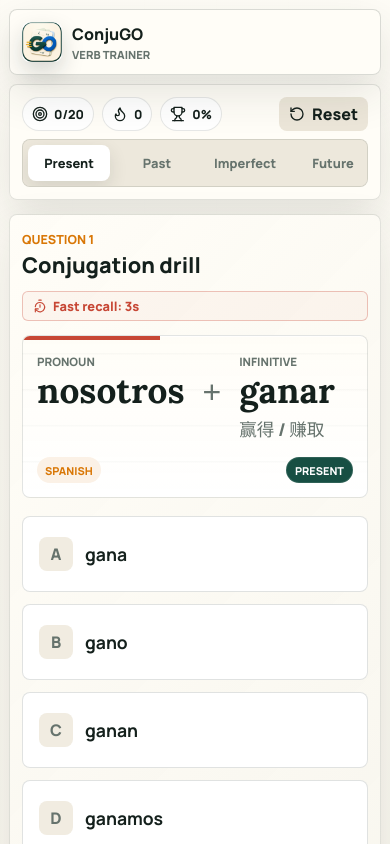
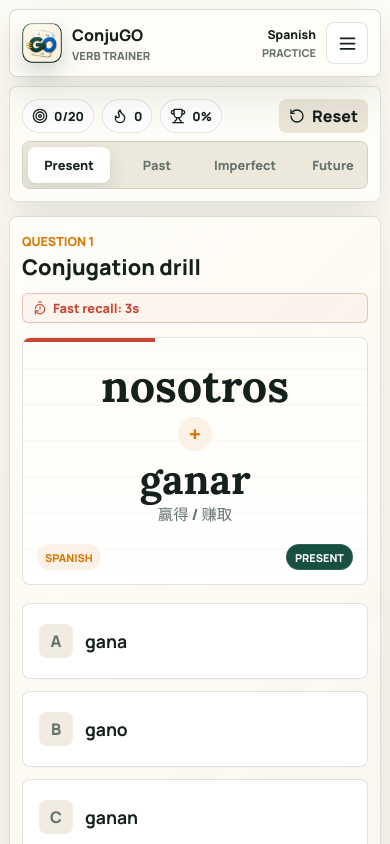
Before and after one commit to phoenixlwpapix/conjugo, a React (Vite) app: page / in a window 390 px wide. Shown: the top 844 px of the page. Built offline with nearby package versions, Linux system fonts and the light colour scheme.

Commit message:
Improve responsive navigation and drill UI

```diff
--- a/src/App.tsx
+++ b/src/App.tsx
@@ -128,6 +128,7 @@ export default function App() {
         setActiveView={setActiveView}
       />
 
+      <div className="app-content">
         {activeView === 'practice' ? (
           <>
             <SessionBar
@@ -183,6 +184,7 @@ export default function App() {
             setBookTense={setBookTense}
           />
         )}
+      </div>
     </main>
   );
 }
--- a/src/components/Header.tsx
+++ b/src/components/Header.tsx
@@ -1,5 +1,5 @@
-import { CSSProperties } from 'react';
-import { Target, BookOpenText } from 'lucide-react';
+import { useEffect, useState, type CSSProperties } from 'react';
+import { BookOpenText, Menu, Target, X } from 'lucide-react';
 import { languages, type LanguageId } from '../data/verbs';
 import { type AppView } from '../hooks/usePractice';
 
@@ -11,6 +11,35 @@ interface HeaderProps {
 }
 
 export function Header({ languageId, switchLanguage, activeView, setActiveView }: HeaderProps) {
+  const [isMenuOpen, setIsMenuOpen] = useState(false);
+  const activeLanguage = languages.find((language) => language.id === languageId) ?? languages[0];
+  const activeViewLabel = activeView === 'practice' ? 'Practice' : 'Word Book';
+
+  useEffect(() => {
+    if (!isMenuOpen) {
+      return undefined;
+    }
+
+    const closeOnEscape = (event: KeyboardEvent) => {
+      if (event.key === 'Escape') {
+        setIsMenuOpen(false);
+      }
+    };
+
+    window.addEventListener('keydown', closeOnEscape);
+    return () => window.removeEventListener('keydown', closeOnEscape);
+  }, [isMenuOpen]);
+
+  const chooseLanguage = (nextLanguageId: LanguageId) => {
+    switchLanguage(nextLanguageId);
+    setIsMenuOpen(false);
+  };
+
+  const chooseView = (nextView: AppView) => {
+    setActiveView(nextView);
+    setIsMenuOpen(false);
+  };
+
   return (
     <header className="app-topbar">
       <div className="brand-lockup">
@@ -56,6 +85,56 @@ export function Header({ languageId, switchLanguage, activeView, setActiveView }
           Word Book
         </button>
       </div>
+
+      <div className="mobile-status" aria-label="Current selection">
+        <strong>{activeLanguage.name}</strong>
+        <span>{activeViewLabel}</span>
+      </div>
+
+      <button
+        aria-controls="mobile-navigation"
+        aria-expanded={isMenuOpen}
+        aria-label={isMenuOpen ? 'Close menu' : 'Open menu'}
+        className="mobile-menu-button"
+        onClick={() => setIsMenuOpen((current) => !current)}
+        type="button"
+      >
+        {isMenuOpen ? <X size={21} aria-hidden="true" /> : <Menu size={21} aria-hidden="true" />}
+      </button>
+
+      <div className="mobile-menu-panel" data-open={isMenuOpen} id="mobile-navigation">
+        <div className="mobile-menu-section">
+          <span>Language</span>
+          <div className="mobile-menu-grid">
+            {languages.map((language) => (
+              <button
+                className="tab-button"
+                data-active={language.id === languageId}
+                key={language.id}
+                onClick={() => chooseLanguage(language.id)}
+                style={{ '--accent': language.accent } as CSSProperties}
+                type="button"
+              >
+                {language.name}
+              </button>
+            ))}
+          </div>
+        </div>
+
+        <div className="mobile-menu-section">
+          <span>Workspace</span>
+          <div className="mobile-view-grid">
+            <button className="view-button" data-active={activeView === 'practice'} onClick={() => chooseView('practice')} type="button">
+              <Target size={16} aria-hidden="true" />
+              Practice
+            </button>
+            <button className="view-button" data-active={activeView === 'wordbook'} onClick={() => chooseView('wordbook')} type="button">
+              <BookOpenText size={16} aria-hidden="true" />
+              Word Book
+            </button>
+          </div>
+        </div>
+      </div>
     </header>
   );
 }
--- a/src/components/TrainerPanel.tsx
+++ b/src/components/TrainerPanel.tsx
@@ -146,39 +146,30 @@ export function TrainerPanel({
             </span>
           </div>
 
-          {/* Unified Grid for Pronoun + Infinitive alignment */}
-          <div
-            style={{
-              display: 'grid',
-              gridTemplateColumns: 'auto auto minmax(0, 1fr)',
-              gap: '4px 18px',
-              alignItems: 'baseline',
-              marginTop: '4px'
-            }}
-          >
+          <div className="prompt-builder">
             {/* Row 1: Labels */}
-            <span style={{ gridColumn: 1, fontSize: '0.72rem', fontWeight: 900, textTransform: 'uppercase', color: 'var(--muted)' }}>
+            <span className="prompt-builder-label prompt-builder-pronoun-label">
               Pronoun
             </span>
-            <span style={{ gridColumn: 2, fontSize: '0.72rem', visibility: 'hidden' }}>
+            <span className="prompt-builder-label prompt-builder-plus-label" aria-hidden="true">
               +
             </span>
-            <span style={{ gridColumn: 3, fontSize: '0.72rem', fontWeight: 900, textTransform: 'uppercase', color: 'var(--muted)' }}>
+            <span className="prompt-builder-label prompt-builder-verb-label">
               Infinitive
             </span>
 
             {/* Row 2: Contents */}
-            <h2 style={{ gridColumn: 1, margin: 0, color: 'var(--ink)', fontFamily: 'Lora, serif', fontSize: 'clamp(2.2rem, 5.5vw, 3.8rem)', lineHeight: 1 }}>
+            <h2 className="prompt-builder-pronoun">
               {pronounLabel}
             </h2>
-            <div style={{ gridColumn: 2, fontSize: '2rem', fontWeight: 300, color: 'var(--muted)', fontFamily: 'sans-serif', lineHeight: 1, justifySelf: 'center' }}>
+            <div className="prompt-builder-plus" aria-hidden="true">
               +
             </div>
-            <div style={{ gridColumn: 3, display: 'flex', alignItems: 'baseline', gap: '8px', flexWrap: 'wrap' }}>
-              <strong style={{ fontSize: 'clamp(2.2rem, 5.5vw, 3.8rem)', fontWeight: 900, fontFamily: 'Lora, serif', color: 'var(--ink)', lineHeight: 1 }}>
+            <div className="prompt-builder-verb">
+              <strong>
                 {prompt.verb.infinitive}
               </strong>
-              <em style={{ fontSize: 'clamp(1.1rem, 2.2vw, 1.4rem)', color: 'var(--muted)', fontStyle: 'normal', fontWeight: 800 }}>
+              <em>
                 {prompt.verb.translation}
               </em>
             </div>
--- a/src/styles.css
+++ b/src/styles.css
@@ -45,9 +45,17 @@ button {
 }
 
 .app-shell {
-  width: min(1180px, calc(100% - 28px));
+  display: grid;
+  grid-template-columns: 238px minmax(0, 1fr);
+  gap: 14px;
+  align-items: start;
+  width: min(1320px, calc(100% - 28px));
   margin: 0 auto;
   padding: 18px 0 28px;
+}
+
+.app-content {
+  min-width: 0;
 }
 
 .celebration-layer {
@@ -182,12 +190,15 @@ button {
 }
 
 .app-topbar {
-  position: relative;
-  display: grid;
-  grid-template-columns: minmax(145px, auto) minmax(280px, 1fr) auto;
-  gap: 12px;
-  align-items: center;
-  padding: 12px;
+  position: sticky;
+  top: 18px;
+  display: grid;
+  grid-template-columns: 1fr;
+  gap: 16px;
+  align-items: stretch;
+  align-content: start;
+  min-height: calc(100vh - 46px);
+  padding: 14px;
 }
 
 .brand-lockup {
@@ -226,7 +237,7 @@ button {
 
 .language-tabs {
   display: grid;
-  grid-template-columns: repeat(4, minmax(0, 1fr));
+  grid-template-columns: 1fr;
   gap: 8px;
 }
 
@@ -265,7 +276,8 @@ button {
 
 .view-switch {
   display: grid;
-  grid-template-columns: repeat(3, auto);
+  grid-template-columns: 1fr;
+  align-content: start;
   gap: 6px;
   padding: 5px;
   border: 1px solid rgba(20, 32, 28, 0.12);
@@ -277,7 +289,7 @@ button {
   display: inline-flex;
   gap: 7px;
   align-items: center;
-  justify-content: center;
+  justify-content: flex-start;
   min-height: 40px;
   padding: 0 12px;
   color: var(--muted);
@@ -310,7 +322,7 @@ button {
   gap: 12px;
   align-items: center;
   justify-content: space-between;
-  margin-top: 12px;
+  margin-top: 0;
   padding: 12px;
 }
 
@@ -384,7 +396,7 @@ button {
   display: grid;
   grid-template-columns: minmax(250px, 310px) minmax(0, 1fr);
   gap: 14px;
-  margin-top: 14px;
+  margin-top: 0;
   align-items: start;
   min-height: min(720px, calc(100vh - 112px));
 }
@@ -611,7 +623,7 @@ button {
 
 .conjugation-row {
   display: grid;
-  grid-template-columns: minmax(100px, 0.46fr) minmax(0, 1fr);
+  grid-template-columns: minmax(132px, 0.42fr) minmax(0, 1fr);
   gap: 12px;
   align-items: center;
   min-height: 72px;
@@ -622,7 +634,18 @@ button {
 }
 
 .conjugation-row span {
-  color: var(--muted);
+  display: inline-flex;
+  align-items: center;
+  width: fit-content;
+  max-width: 100%;
+  min-height: 34px;
+  padding: 0 10px;
+  border-radius: 999px;
+  overflow-wrap: anywhere;
+  color: color-mix(in srgb, var(--ink) 78%, var(--muted));
+  background: color-mix(in srgb, var(--language-accent, var(--green)) 8%, white);
+  font-size: clamp(0.98rem, 1.45vw, 1.16rem);
+  line-height: 1.12;
   font-weight: 900;
 }
 
@@ -635,6 +658,7 @@ button {
 }
 
 .trainer-panel {
+  container: trainer-panel / inline-size;
   min-height: 600px;
   padding: clamp(18px, 2.4vw, 26px);
   background:
@@ -728,10 +752,146 @@ button {
   margin: 0;
   color: var(--ink);
   font-family: 'Lora', serif;
-  font-size: clamp(2.65rem, 5.1vw, 4.25rem);
+  font-size: clamp(2.35rem, 4.45vw, 3.65rem);
   line-height: 1;
   letter-spacing: 0;
   overflow-wrap: anywhere;
+}
+
+.prompt-builder {
+  display: grid;
+  grid-template-columns: minmax(0, auto) auto minmax(0, 1fr);
+  gap: 4px 18px;
+  align-items: center;
+  min-width: 0;
+  margin-top: 4px;
+}
+
+.prompt-builder-label {
+  color: var(--muted);
+  font-size: 0.72rem;
+  font-weight: 900;
+  letter-spacing: 0;
+  text-transform: uppercase;
+}
+
+.prompt-builder-pronoun-label,
+.prompt-builder-pronoun {
+  grid-column: 1;
+}
+
+.prompt-builder-plus-label,
+.prompt-builder-plus {
+  grid-column: 2;
+  justify-self: center;
+}
+
+.prompt-builder-plus-label {
+  visibility: hidden;
+}
+
+.prompt-builder-verb-label,
+.prompt-builder-verb {
+  grid-column: 3;
+}
+
+.prompt-builder-pronoun {
+  min-width: 0;
+}
+
+.prompt-builder-plus {
+  display: grid;
+  place-items: center;
+  align-self: center;
+  width: 34px;
+  height: 34px;
+  border-radius: 999px;
+  color: var(--muted);
+  background: color-mix(in srgb, var(--language-accent, var(--green)) 10%, white);
+  font-size: 1.35rem;
+  line-height: 1;
+  font-weight: 800;
+}
+
+.prompt-builder-verb {
+  display: flex;
+  flex-wrap: wrap;
+  gap: 8px;
+  align-items: baseline;
+  min-width: 0;
+}
+
+.prompt-builder-verb strong {
+  min-width: 0;
+  color: var(--ink);
+  font-family: 'Lora', serif;
+  font-size: clamp(2rem, 4.25vw, 3.05rem);
+  line-height: 1;
+  font-weight: 900;
+  overflow-wrap: anywhere;
+}
+
+.prompt-builder-verb em {
+  min-width: 0;
+  color: var(--muted);
+  font-size: clamp(1.1rem, 2.2vw, 1.4rem);
+  font-style: normal;
+  font-weight: 800;
+  overflow-wrap: anywhere;
+}
+
+@container trainer-panel (max-width: 720px) {
+  .prompt-builder {
+    grid-template-columns: minmax(0, 1fr);
+    justify-items: center;
+    gap: 8px;
+    margin-top: 2px;
+    padding: 10px 0 4px;
+    text-align: center;
+  }
+
+  .prompt-builder-label {
+    display: none;
+  }
+
+  .prompt-builder-pronoun,
+  .prompt-builder-plus,
+  .prompt-builder-verb {
+    grid-column: 1;
+  }
+
+  .prompt-builder-pronoun {
+    max-width: 100%;
+    font-size: clamp(2.35rem, 9.2cqw, 3.45rem);
+    line-height: 0.98;
+    text-align: center;
+  }
+
+  .prompt-builder-plus {
+    color: var(--language-accent, var(--green));
+  }
+
+  .prompt-builder-verb {
+    display: grid;
+    justify-items: center;
+    gap: 6px;
+    width: 100%;
+  }
+
+  .prompt-builder-verb strong {
+    max-width: 100%;
+    font-size: clamp(2.2rem, 7.7cqw, 3.05rem);
+    line-height: 0.98;
+    overflow-wrap: normal;
+    text-align: center;
+  }
+
+  .prompt-builder-verb em {
+    max-width: 100%;
+    font-size: clamp(0.96rem, 2.7cqw, 1.18rem);
+    line-height: 1.25;
+    text-align: center;
+  }
 }
 
 .verb-meaning {
@@ -1394,8 +1554,56 @@ button {
   transform: translateY(-1px);
 }
 
+@media (max-width: 1160px) {
+  .practice-layout {
+    grid-template-columns: 1fr;
+  }
+
+  .progress-panel {
+    grid-template-columns: repeat(2, minmax(0, 1fr));
+  }
+
+  .review-card {
+    grid-column: 1 / -1;
+  }
+}
+
 @media (max-width: 980px) {
-  .app-topbar,
+  .app-shell {
+    display: block;
+    width: min(1180px, calc(100% - 28px));
+  }
+
+  .app-topbar {
+    position: relative;
+    top: auto;
+    grid-template-columns: minmax(145px, auto) minmax(280px, 1fr) auto;
+    gap: 12px;
+    align-items: center;
+    min-height: auto;
+    padding: 12px;
+  }
+
+  .language-tabs {
+    grid-template-columns: repeat(4, minmax(0, 1fr));
+  }
+
+  .view-switch {
+    grid-template-columns: repeat(2, auto);
+  }
+
+  .view-button {
+    justify-content: center;
+  }
+
+  .session-bar {
+    margin-top: 12px;
+  }
+
+  .wordbook-layout {
+    margin-top: 14px;
+  }
+
   .session-bar,
   .practice-layout,
   .wordbook-layout,
@@ -1690,7 +1898,57 @@ button {
   }
 
   .prompt-main h2 {
-    font-size: clamp(2.3rem, 13vw, 3.45rem);
+    font-size: clamp(2.2rem, 11.5vw, 3.2rem);
+  }
+
+  .prompt-builder {
+    grid-template-columns: minmax(0, 1fr);
+    justify-items: center;
+    gap: 8px;
+    margin-top: 2px;
+    padding: 10px 0 4px;
+    text-align: center;
+  }
+
+  .prompt-builder-label {
+    display: none;
+  }
+
+  .prompt-builder-pronoun,
+  .prompt-builder-plus,
+  .prompt-builder-verb {
+    grid-column: 1;
+  }
+
+  .prompt-builder-pronoun {
+    font-size: clamp(2.55rem, 15vw, 4rem);
+    line-height: 0.98;
+    max-width: 100%;
+  }
+
+  .prompt-builder-plus {
+    color: var(--language-accent, var(--green));
+  }
+
+  .prompt-builder-verb {
+    display: grid;
+    justify-items: center;
+    gap: 6px;
+    width: 100%;
+  }
+
+  .prompt-builder-verb strong {
+    max-width: 100%;
+    font-size: clamp(2.05rem, 10.5vw, 2.9rem);
+    line-height: 0.98;
+    text-align: center;
+  }
+
+  .prompt-builder-verb em {
+    max-width: 100%;
+    font-size: 0.96rem;
+    line-height: 1.25;
+    text-align: center;
   }
 
   .verb-meaning {
```
Also changed, not shown: 1 other file (tests, documents, lock files or other folders). Lines whose indentation alone changed are shown as unchanged.
